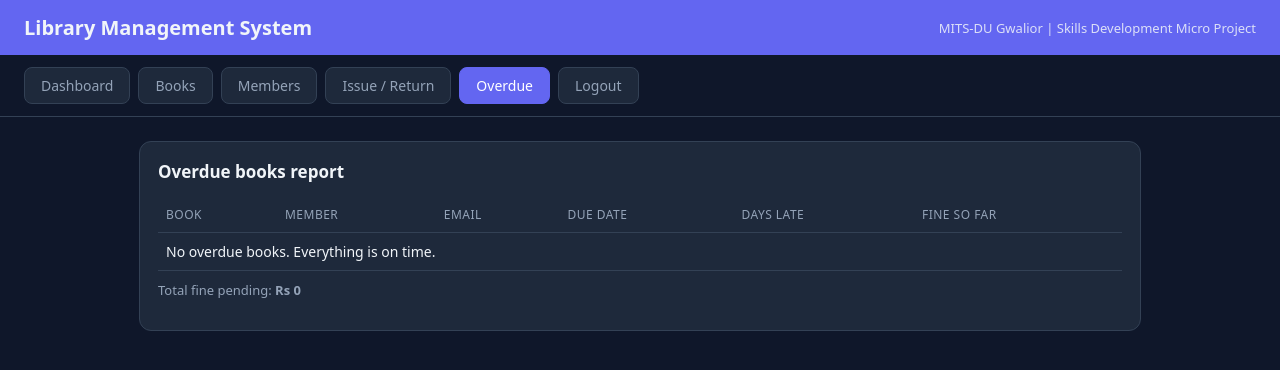
After one commit to 26ai1sa108-sudo/library-management-system, a Flask app: page /overdue in a window 1280 px wide. The commit adds this page. Shown: the top 370 px of the page. Run offline with Flask 3, Linux system fonts and the light colour scheme; the visitor is signed in with stand-in values (Sample User, id 1); data comes from the database, SQL or seed files in the repository; data that the repository does not hold is empty.

Commit message:
Add admin login, overdue report, validation and tests

```diff
--- a/app.py
+++ b/app.py
@@ -8,12 +8,14 @@ Run:  python app.py   (or double-click run.bat on Windows)
 Open: http://127.0.0.1:5000
 """
 import os
+import re
 import sqlite3
 import threading
 import webbrowser
 from datetime import date, timedelta
 
-from flask import Flask, flash, g, redirect, render_template, request, url_for
+from flask import Flask, flash, g, redirect, render_template, request, session, url_for
+from werkzeug.security import check_password_hash
 
 app = Flask(__name__)
 app.secret_key = "library-micro-project"
@@ -23,6 +25,77 @@ DB_PATH = os.path.join(os.path.dirname(os.path.abspath(__file__)), "library.db")
 
 LOAN_DAYS = 14      # number of days a book can be kept
 FINE_PER_DAY = 5    # fine in Rs per late day
+MAX_COPIES = 100    # upper limit for the number of copies of one book
+
+# Admin login. The password is stored as a hash, never as plain text.
+# Default login:  username = admin   password = admin123
+ADMIN_USERNAME = "admin"
+ADMIN_PASSWORD_HASH = "scrypt:32768:8:1$h34HMB1eljojkx7r$6e268d15866de6a7d90e94ebcc0ab6182c2edf0cf0c37b4a8bcf528801dc17952f5d0f574316ff4be0e9633a585ec25a30ef88ed8abd92e5097cbb920ed750e3"
+
+
+# -------------------------------------------------------------- validation
+# Each helper returns an error message (text) or None when the value is fine.
+def check_book_form(f):
+    if not f.get("title", "").strip():
+        return "Title cannot be empty."
+    if not f.get("author", "").strip():
+        return "Author cannot be empty."
+    copies = f.get("total_copies", "").strip() or "1"
+    if not copies.isdigit() or not 1 <= int(copies) <= MAX_COPIES:
+        return f"Copies must be a whole number between 1 and {MAX_COPIES}."
+    isbn = f.get("isbn", "").strip().replace("-", "")
+    if isbn and not (isbn.isdigit() and len(isbn) in (10, 13)):
+        return "ISBN must have 10 or 13 digits."
+    return None
+
+
+def check_member_form(f, db):
+    if not f.get("name", "").strip():
+        return "Name cannot be empty."
+    email = f.get("email", "").strip().lower()
+    if email:
+        if not re.fullmatch(r"[^@\s]+@[^@\s]+\.[^@\s]+", email):
+            return "Please enter a valid email address."
+        if db.execute("SELECT 1 FROM members WHERE lower(email) = ?", (email,)).fetchone():
+            return "A member with this email already exists."
+    phone = f.get("phone", "").strip()
+    if phone and not (phone.isdigit() and len(phone) == 10):
+        return "Phone number must have exactly 10 digits."
+    return None
+
+
+# ------------------------------------------------------------------- login
+@app.before_request
+def require_login():
+    """Every page except the login page needs an admin to be logged in."""
+    if request.endpoint in (None, "login", "static"):
+        return None
+    if not session.get("admin"):
+        return redirect(url_for("login", next=request.path))
+    return None
+
+
+@app.route("/login", methods=["GET", "POST"])
+def login():
+    if request.method == "POST":
+        username = request.form.get("username", "").strip()
+        password = request.form.get("password", "")
+        if username == ADMIN_USERNAME and check_password_hash(ADMIN_PASSWORD_HASH, password):
+            session["admin"] = True
+            next_page = request.args.get("next", "")
+            # only allow redirects inside this site
+            if not next_page.startswith("/") or next_page.startswith("//"):
+                next_page = url_for("index")
+            return redirect(next_page)
+        flash("Wrong username or password.", "err")
+    return render_template("login.html")
+
+
+@app.route("/logout")
+def logout():
+    session.clear()
+    flash("You have been logged out.", "ok")
+    return redirect(url_for("login"))
 
 
 # ---------------------------------------------------------------- database
@@ -131,7 +204,11 @@ def books():
 @app.route("/books/add", methods=["POST"])
 def add_book():
     f = request.form
-    copies = max(1, int(f.get("total_copies") or 1))
+    error = check_book_form(f)
+    if error:
+        flash(error, "err")
+        return redirect(url_for("books"))
+    copies = int(f.get("total_copies") or 1)
     db = get_db()
     db.execute(
         "INSERT INTO books (title, author, category, isbn, total_copies, available_copies)"
@@ -153,7 +230,11 @@ def edit_book(book_id):
         return redirect(url_for("books"))
     if request.method == "POST":
         f = request.form
-        new_total = max(1, int(f.get("total_copies") or 1))
+        error = check_book_form(f)
+        if error:
+            flash(error, "err")
+            return redirect(url_for("edit_book", book_id=book_id))
+        new_total = int(f.get("total_copies") or 1)
         issued_now = book["total_copies"] - book["available_copies"]
         if new_total < issued_now:
             flash(f"Total copies cannot be less than {issued_now}, because that many are currently issued.", "err")
@@ -197,6 +278,10 @@ def members():
 def add_member():
     f = request.form
     db = get_db()
+    error = check_member_form(f, db)
+    if error:
+        flash(error, "err")
+        return redirect(url_for("members"))
     db.execute(
         "INSERT INTO members (name, email, phone, member_type, join_date) VALUES (?,?,?,?,?)",
         (f["name"].strip(), f.get("email", "").strip(), f.get("phone", "").strip(),
@@ -307,6 +392,24 @@ def return_book(issue_id):
     return redirect(url_for("issue_page"))
 
 
+# ------------------------------------------------------------------ overdue
+@app.route("/overdue")
+def overdue_report():
+    db = get_db()
+    rows = db.execute(
+        "SELECT i.*, b.title, m.name, m.email FROM issue_records i"
+        " JOIN books b ON b.book_id = i.book_id JOIN members m ON m.member_id = i.member_id"
+        " WHERE i.return_date IS NULL AND i.due_date < ? ORDER BY i.due_date",
+        (str(date.today()),),
+    ).fetchall()
+    report = []
+    for r in rows:
+        late_days = (date.today() - date.fromisoformat(r["due_date"])).days
+        report.append({**dict(r), "late_days": late_days, "fine_now": late_days * FINE_PER_DAY})
+    total_fine = sum(r["fine_now"] for r in report)
+    return render_template("overdue.html", report=report, total_fine=total_fine)
+
+
 # --------------------------------------------------------------------- run
 if __name__ == "__main__":
     init_db()
--- a/templates/base.html
+++ b/templates/base.html
@@ -11,12 +11,16 @@
     <h1>Library Management System</h1>
     <span>MITS-DU Gwalior | Skills Development Micro Project</span>
   </header>
+  {% if session.get('admin') %}
   <nav>
     <a href="{{ url_for('index') }}" class="{{ 'active' if request.endpoint == 'index' }}">Dashboard</a>
     <a href="{{ url_for('books') }}" class="{{ 'active' if request.endpoint in ('books', 'edit_book') }}">Books</a>
     <a href="{{ url_for('members') }}" class="{{ 'active' if request.endpoint == 'members' }}">Members</a>
     <a href="{{ url_for('issue_page') }}" class="{{ 'active' if request.endpoint == 'issue_page' }}">Issue / Return</a>
+    <a href="{{ url_for('overdue_report') }}" class="{{ 'active' if request.endpoint == 'overdue_report' }}">Overdue</a>
+    <a href="{{ url_for('logout') }}">Logout</a>
   </nav>
+  {% endif %}
   <main>
     {% with messages = get_flashed_messages(with_categories=true) %}
       {% for cat, msg in messages %}<div class="flash {{ cat }}">{{ msg }}</div>{% endfor %}
--- /dev/null
+++ b/templates/overdue.html
@@ -0,0 +1,22 @@
+{% extends "base.html" %}
+{% block content %}
+<div class="card">
+  <h2>Overdue books report</h2>
+  <div class="tbl">
+    <table>
+      <thead><tr><th>Book</th><th>Member</th><th>Email</th><th>Due date</th><th>Days late</th><th>Fine so far</th></tr></thead>
+      <tbody>
+      {% for r in report %}
+        <tr>
+          <td>{{ r.title }}</td><td>{{ r.name }}</td><td>{{ r.email or '-' }}</td>
+          <td>{{ r.due_date }}</td><td>{{ r.late_days }}</td><td>Rs {{ r.fine_now }}</td>
+        </tr>
+      {% else %}
+        <tr><td colspan="6">No overdue books. Everything is on time.</td></tr>
+      {% endfor %}
+      </tbody>
+    </table>
+  </div>
+  <p class="note">Total fine pending: <b>Rs {{ total_fine }}</b></p>
+</div>
+{% endblock %}
```
Also changed, not shown: templates/login.html (added, +13 -0 lines), test_fine.py (added, +89 -0 lines), test_login.py (added, +34 -0 lines), test_validation.py (added, +37 -0 lines).
